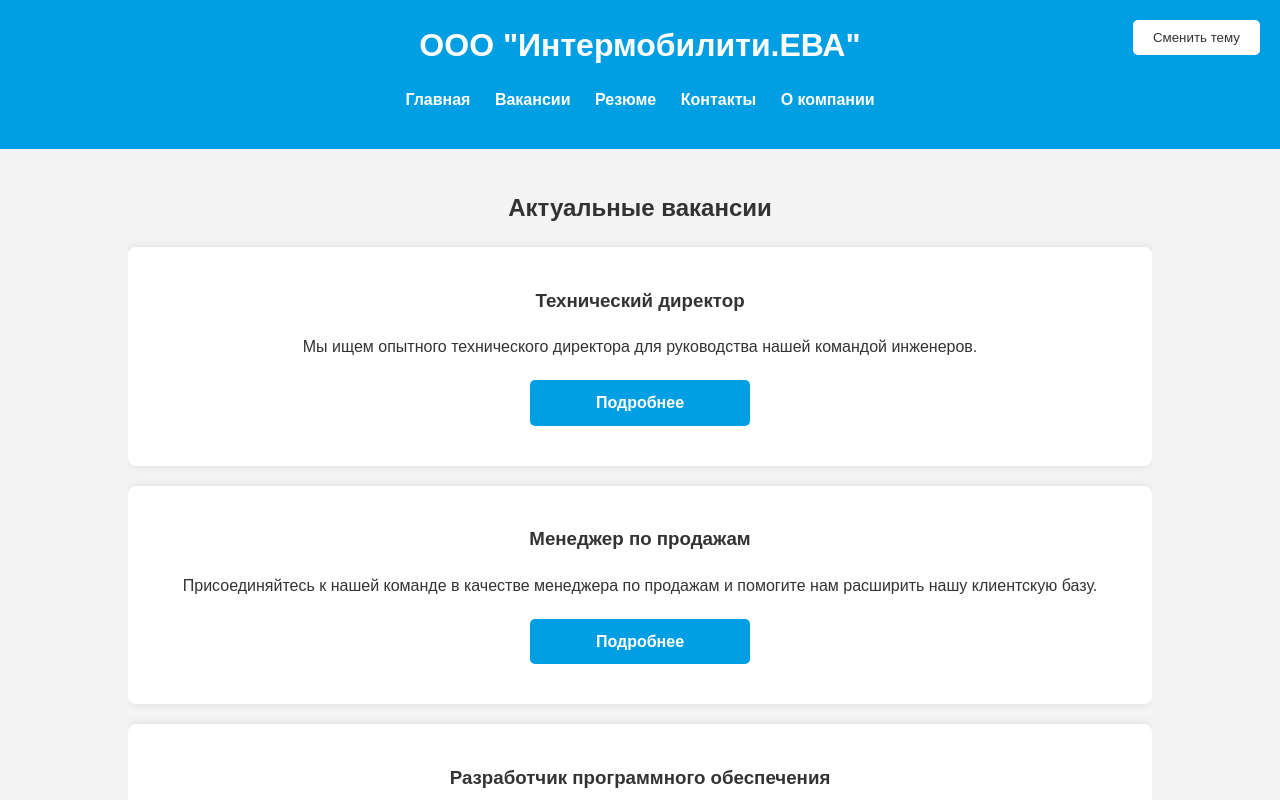
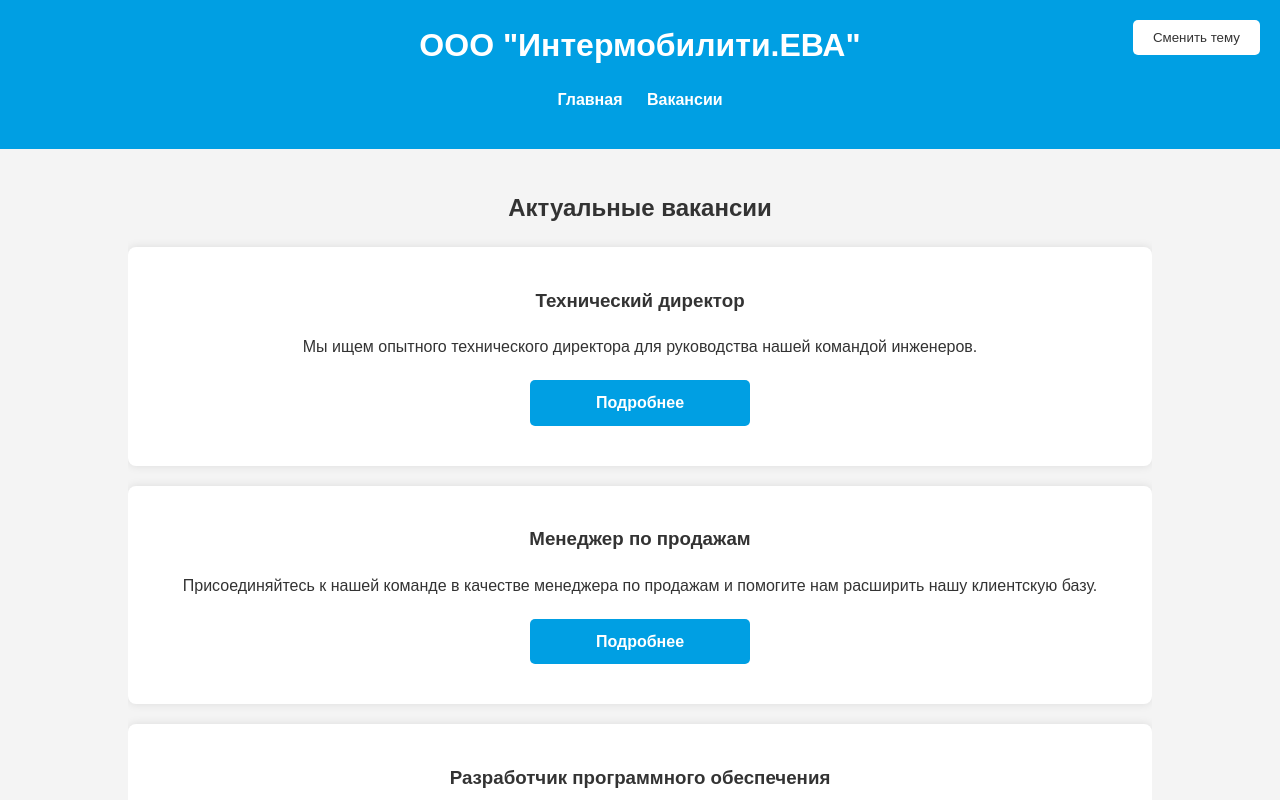
Before and after one commit to Forellee/KMT, a plain HTML site: page vacancies.html in a window 1280 px wide. Shown: the top 800 px of the page. Drawn offline with Linux system fonts and the light colour scheme.

Commit message:
Update vacancies.html
Удалены Резюме Контакты О компании

```diff
--- a/vacancies.html
+++ b/vacancies.html
@@ -17,9 +17,6 @@
                 <ul>
                     <li><a href="index.html">Главная</a></li>
                     <li><a href="vacancies.html">Вакансии</a></li>
-                    <li><a href="resume.html">Резюме</a></li>
-                    <li><a href="contact.html">Контакты</a></li>
-                    <li><a href="about.html">О компании</a></li>
                 </ul>
             </nav>
             <button id="themeSwitcher" class="theme-switcher">Сменить тему</button>
```
